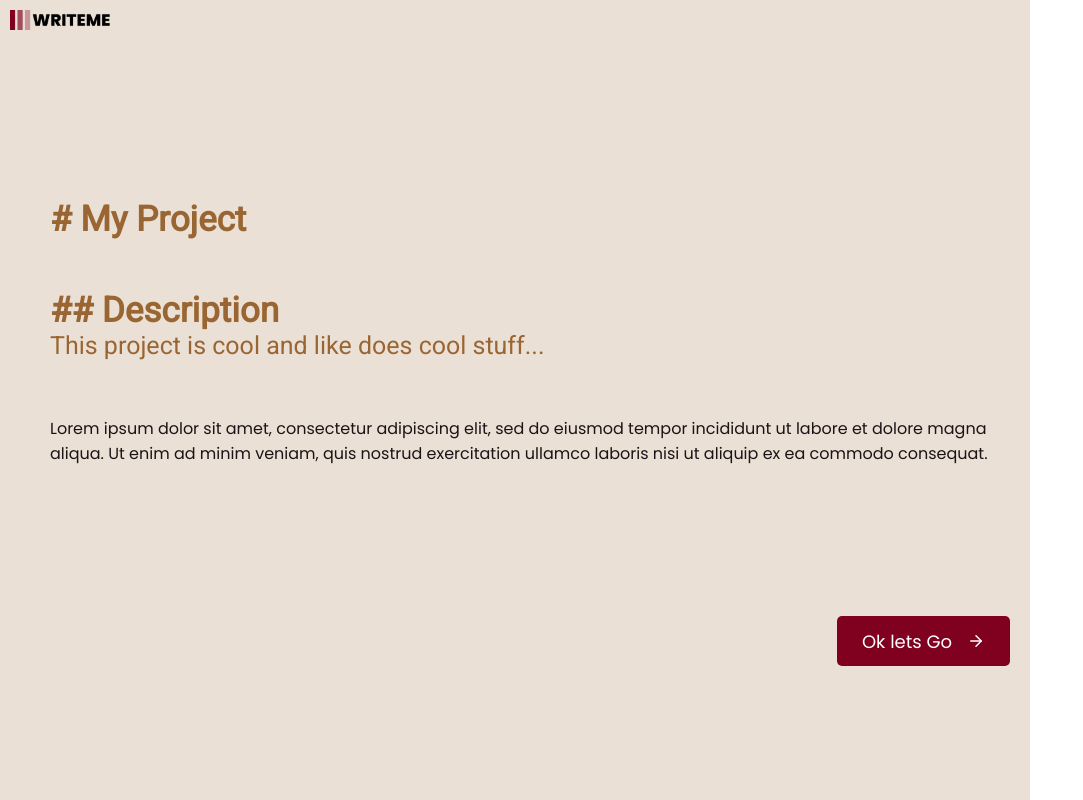
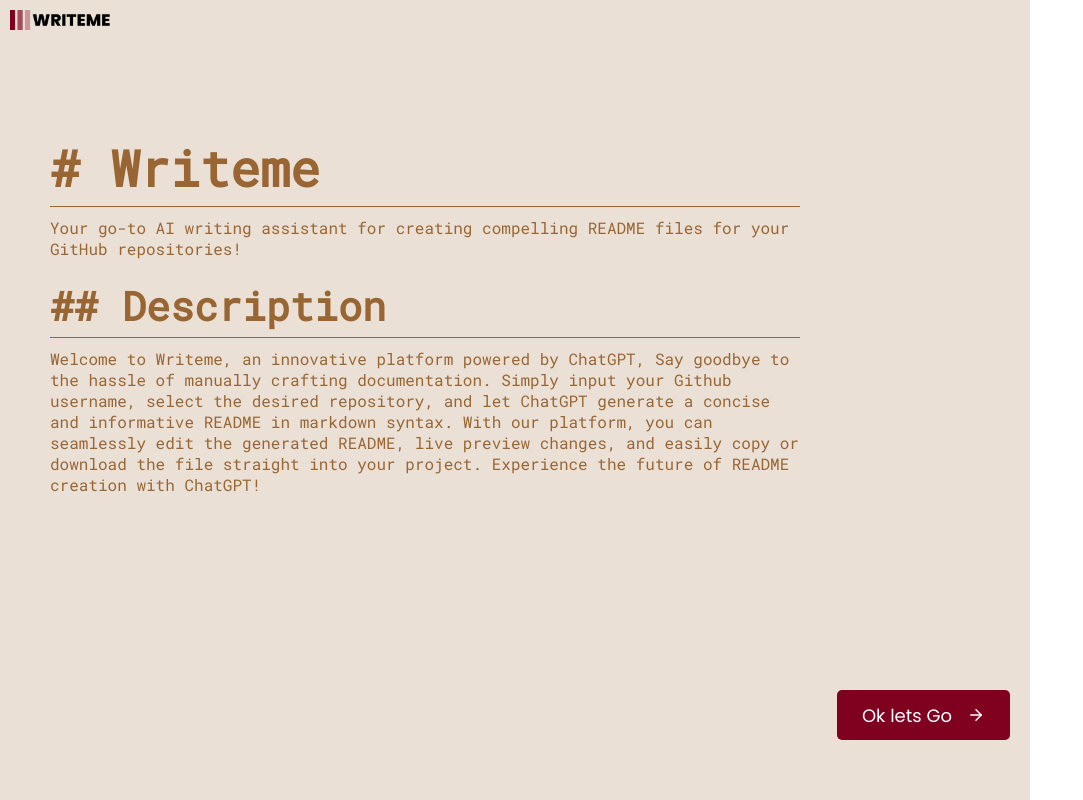
Before and after one commit to darylbg/writeme, a React (Create React App) app: page / in a window 1280 px wide. Shown: the whole page, without its empty margins (0-1083 px from the left). Built offline with nearby package versions, Linux system fonts and the light colour scheme; no server answers.

Commit message:
fixed light mode on load bug

```diff
--- a/package.json
+++ b/package.json
@@ -12,6 +12,7 @@
     "@uiw/react-markdown-preview": "^4.1.16",
     "axios": "^1.5.1",
     "dotenv": "^16.3.1",
+    "gh-pages": "^6.0.0",
     "react": "^18.2.0",
     "react-dom": "^18.2.0",
     "react-icons": "^4.11.0",
--- a/src/assets/css/style.css
+++ b/src/assets/css/style.css
@@ -1,4 +1,4 @@
-@import url("https://fonts.googleapis.com/css2?family=Noto+Sans&family=Poppins&family=Roboto&display=swap");
+@import url("https://fonts.googleapis.com/css2?family=Noto+Sans&family=Poppins&family=Roboto&family=Roboto+Mono&display=swap");
 
 :root {
   --text: #1b1315;
@@ -14,6 +14,7 @@
   --focus-highlight: #2684ff;
   --code-font: "Source Code Pro", monospace;
   --roboto-font: "Roboto", sans-serif;
+  --roboto-mono-font: 'Roboto Mono', monospace;
   --poppins-font: "Poppins", sans-serif;
   --noto-font: "Noto Sans", sans-serif;
   --font-large: 16px;
@@ -55,39 +56,46 @@
   background-color: var(--secondary);
   display: flex;
   flex-direction: column;
+  padding-top: 60px;
 }
 
 .welcome-intro {
   flex: 1;
   display: flex;
   flex-direction: column;
-  justify-content: flex-end;
+  justify-content: center;
   padding-bottom: 20px;
+  max-width: 750px;
+}
+
+.welcome-intro > * {
+  color: var(--primary);
+  margin: 0;
+  font-family: var(--roboto-mono-font);
+}
+
+.welcome-intro h1 {
+  font-size: 8vw;
+  padding-bottom: 5px;
+  border-bottom: 1px solid var(--primary);
+}
+
+.welcome-intro h2 {
+  font-size: 6vw;
+  border-bottom: 1px solid var(--primary);
+  padding-bottom: 5px;
 }
 
 .welcome-intro p {
-  color: var(--primary);
-  margin: 0;
-  font-size: 35px;
-  font-family: "Roboto", sans-serif;
-  font-weight: 900;
-}
-
-.welcome-intro p:first-child {
-  padding-bottom: 50px;
-}
-
-.welcome-intro p:last-child {
-  font-size: 25px;
-  font-weight: 400;
+  padding: 10px 0 20px 0;
 }
 
 .welcome-text {
-  flex: 0 0 50%;
+  /* flex: 0 0 50%; */
   display: flex;
   flex-direction: column;
   justify-content: flex-start;
-  padding-top: 20px;
+  padding: 20px 0 60px 0;
 }
 
 .welcome-text p {
@@ -127,6 +135,26 @@
 
 .continue-button button svg {
   margin-left: 15px;
+}
+
+@media screen and (min-width: 800px) {
+  .welcome-intro h1 {
+    font-size: 50px;
+  }
+
+  .welcome-intro h2 {
+    font-size: 40px;
+  }
+}
+
+@media screen and (max-width: 500px) {
+  .welcome-intro p {
+    font-size: 13.5px;
+  }
+
+  .welcome-intro {
+    margin-top: 40px;
+  }
 }
 
 /* content section */
@@ -534,10 +562,12 @@
   left: 0;
   z-index: 99;
   display: flex;
+  flex: 1;
   flex-direction: row;
   align-items: center;
   background-color: var(--dark-grey);
   padding: 0 20px;
+  width: 50%;
 }
 
 .is-ai-loading p {
--- a/src/components/IdeContent.js
+++ b/src/components/IdeContent.js
@@ -65,6 +65,19 @@
     },
     theme: "vs-dark",
   };
+
+  // editor loads in light mode, this  fixes it but not ideal :)
+  const simulateEnterKeyPress = () => {
+    if (editor) {
+      editor.trigger("keyboard", "type", { text: "\n" });
+    }
+  };
+
+  useEffect(() => {
+    const timeout = setTimeout(simulateEnterKeyPress, 2000);
+
+    return () => clearTimeout(timeout);
+  }, []);
 
   return (
     <div
@@ -135,6 +148,7 @@
             value={markdown}
             onChange={handleEditorChange}
             options={editorOptions}
+            onMount={setEditor}
           />
         </div>
       </div>
--- a/src/components/WelcomePage.js
+++ b/src/components/WelcomePage.js
@@ -15,17 +15,29 @@
         <button>WRITEME</button>
       </div> */}
       <div className="welcome-intro">
-        <p># My Project</p>
-        <p>## Description</p>
-        <p>This project is cool and like does cool stuff...</p>
+        <h1># Writeme</h1>
+        <p>
+          Your go-to AI writing assistant for creating compelling README files
+          for your GitHub repositories!
+        </p>
+        <h2>## Description</h2>
+        <p>
+          Welcome to Writeme, an innovative platform powered by ChatGPT, Say goodbye to
+          the hassle of manually crafting documentation. Simply input your
+          Github username, select the desired repository, and let ChatGPT generate a concise and informative
+          README in markdown syntax. With our platform, you can seamlessly edit
+          the generated README, live preview changes, and easily copy or
+          download the file straight into your project. Experience the future of
+          README creation with ChatGPT!
+        </p>
       </div>
       <div className="welcome-text">
-        <p>
+        {/* <p>
           Lorem ipsum dolor sit amet, consectetur adipiscing elit, sed do
           eiusmod tempor incididunt ut labore et dolore magna aliqua. Ut enim ad
           minim veniam, quis nostrud exercitation ullamco laboris nisi ut
           aliquip ex ea commodo consequat.
-        </p>
+        </p> */}
         <div className="continue-button">
           <button onClick={props.toggleWelcomeClose}>
             Ok lets Go
```
Also changed, not shown: 1 other file (tests, documents, lock files or other folders).
